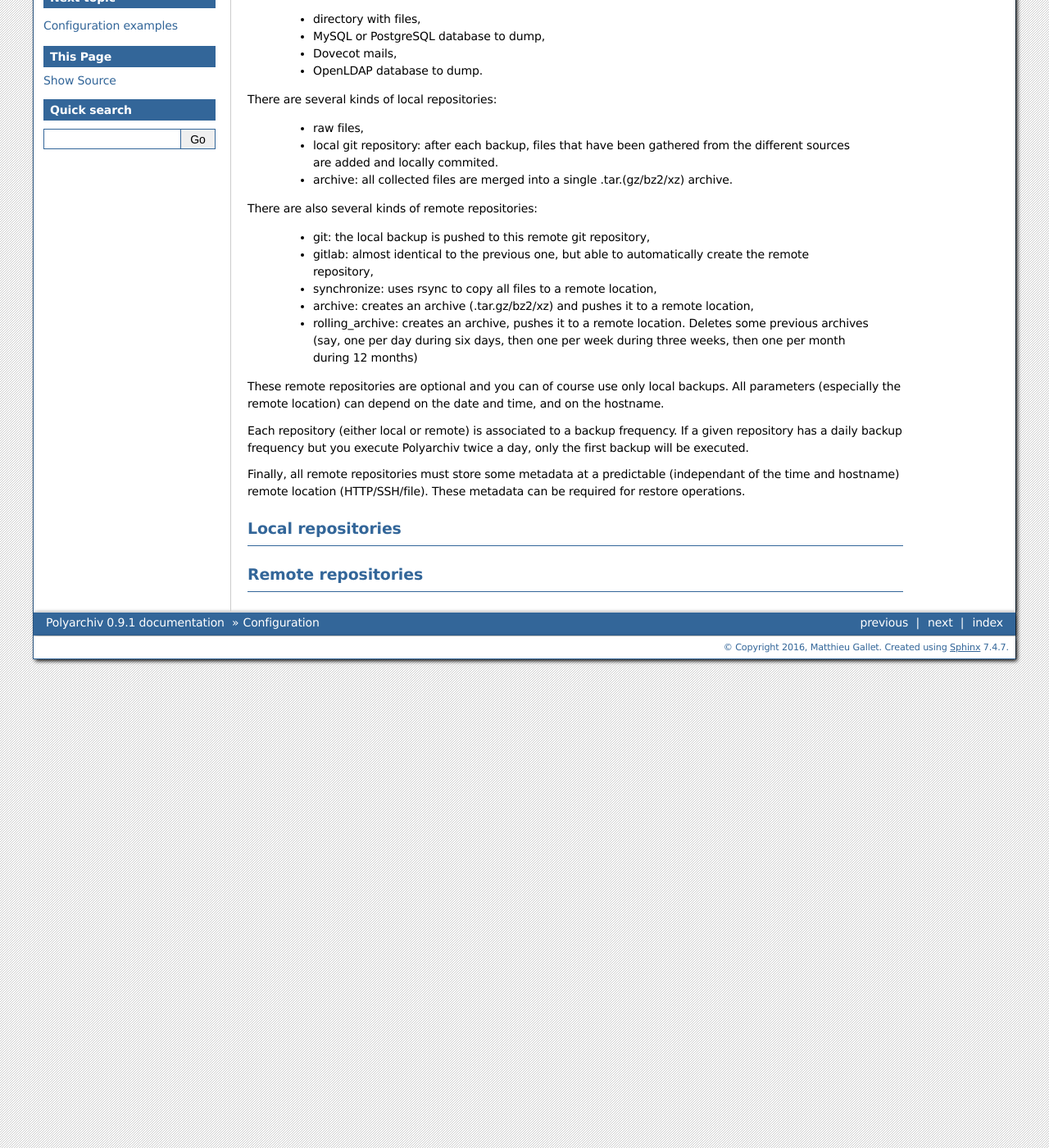
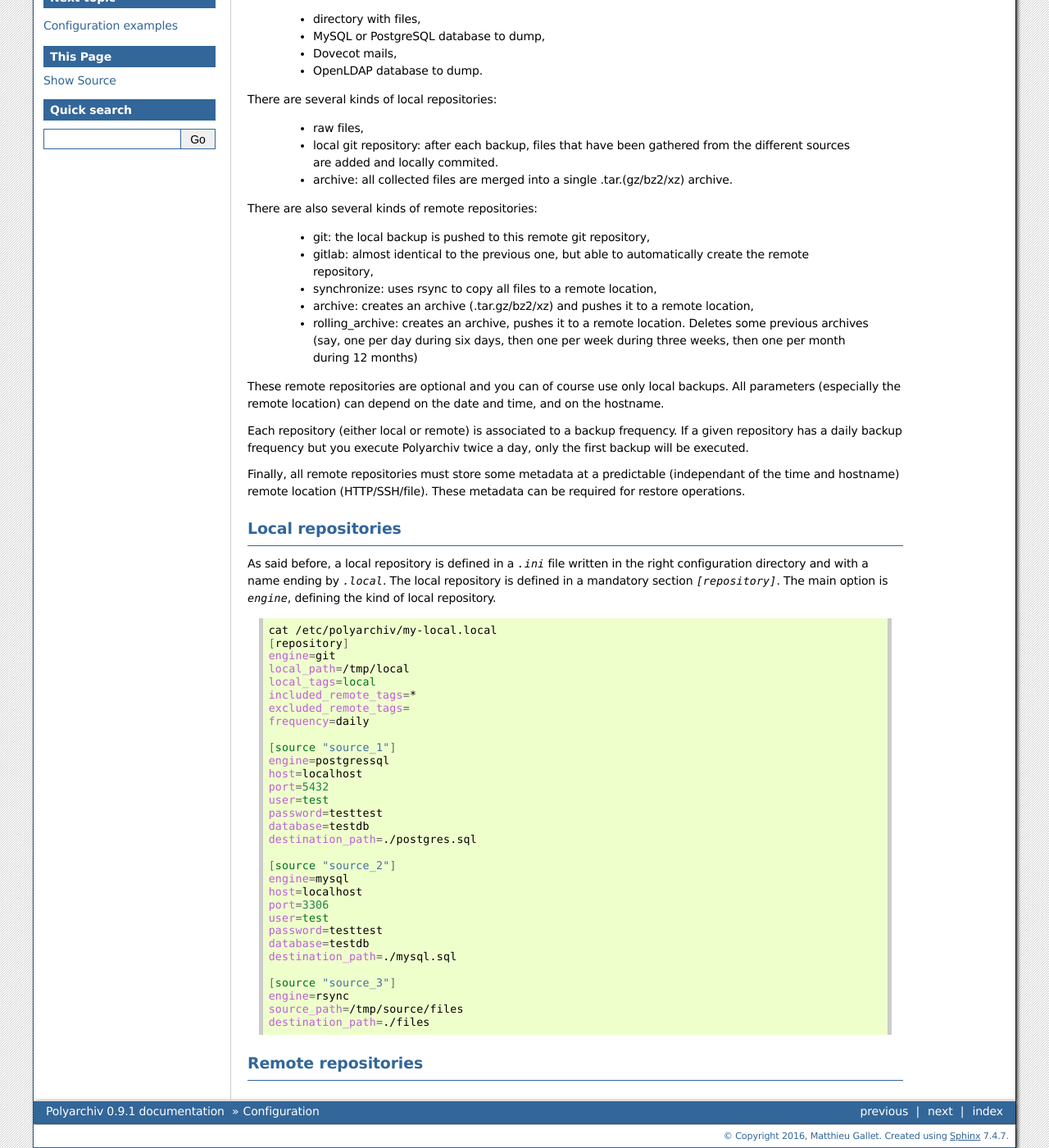
Before and after one commit to d9pouces/PolyArchiv, a Sphinx documentation site: the page built from doc/source/configuration.rst, in a window 1280 px wide and 1400 px high, scrolled down 298 px. Shown: the whole window at 82% size. Built offline with Sphinx 7.4.7, drawn with Linux system fonts in a browser that asks for light colours.

Commit message:
Start of the HTML documentation

```diff
--- a/doc/source/configuration.rst
+++ b/doc/source/configuration.rst
@@ -44,5 +44,44 @@ These metadata can be required for restore operations.
 Local repositories
 ------------------
 
+As said before, a local repository is defined in a `.ini` file written in the right configuration directory and with a name ending by `.local`.
+The local repository is defined in a mandatory section `[repository]`.
+The main option is `engine`, defining the kind of local repository.
+
+.. code-block:: bash
+
+  cat /etc/polyarchiv/my-local.local
+  [repository]
+  engine=git
+  local_path=/tmp/local
+  local_tags=local
+  included_remote_tags=*
+  excluded_remote_tags=
+  frequency=daily
+
+  [source "source_1"]
+  engine=postgressql
+  host=localhost
+  port=5432
+  user=test
+  password=testtest
+  database=testdb
+  destination_path=./postgres.sql
+
+  [source "source_2"]
+  engine=mysql
+  host=localhost
+  port=3306
+  user=test
+  password=testtest
+  database=testdb
+  destination_path=./mysql.sql
+
+  [source "source_3"]
+  engine=rsync
+  source_path=/tmp/source/files
+  destination_path=./files
+
+
 Remote repositories
 -------------------
```
